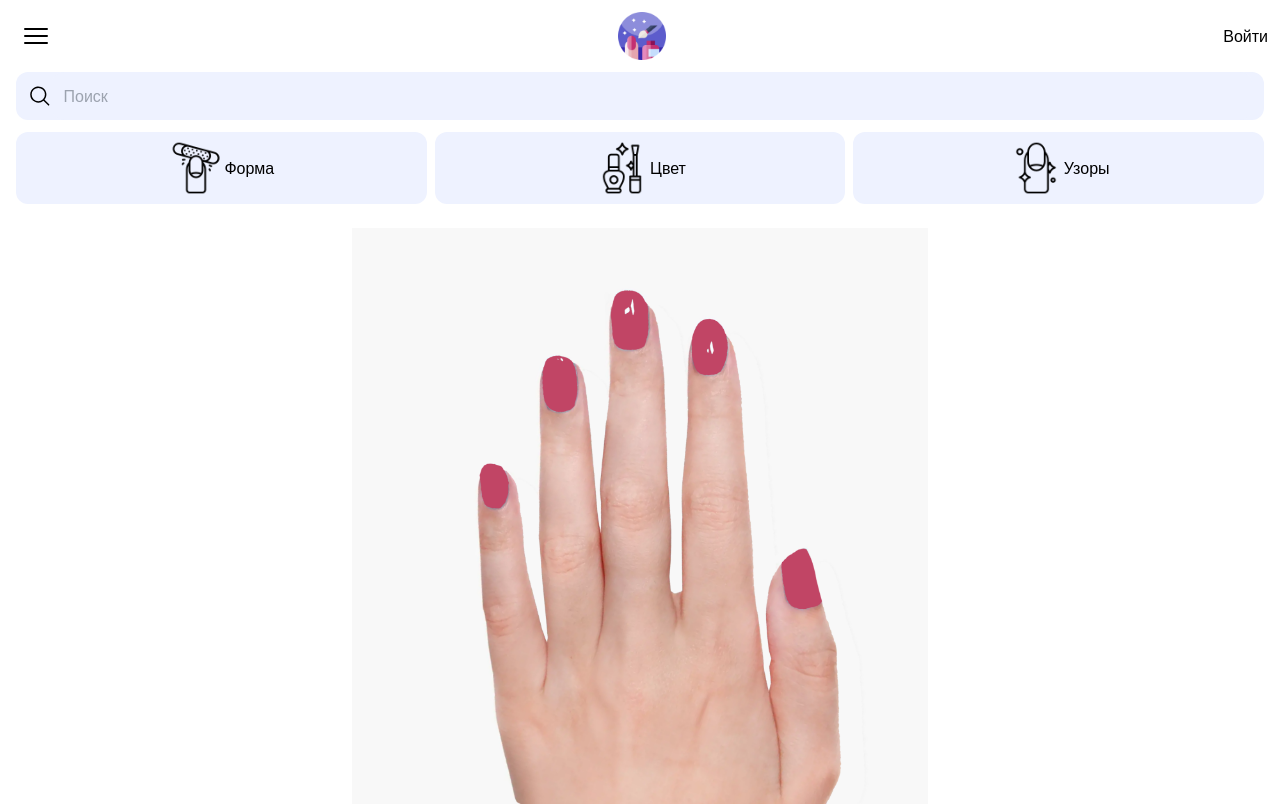
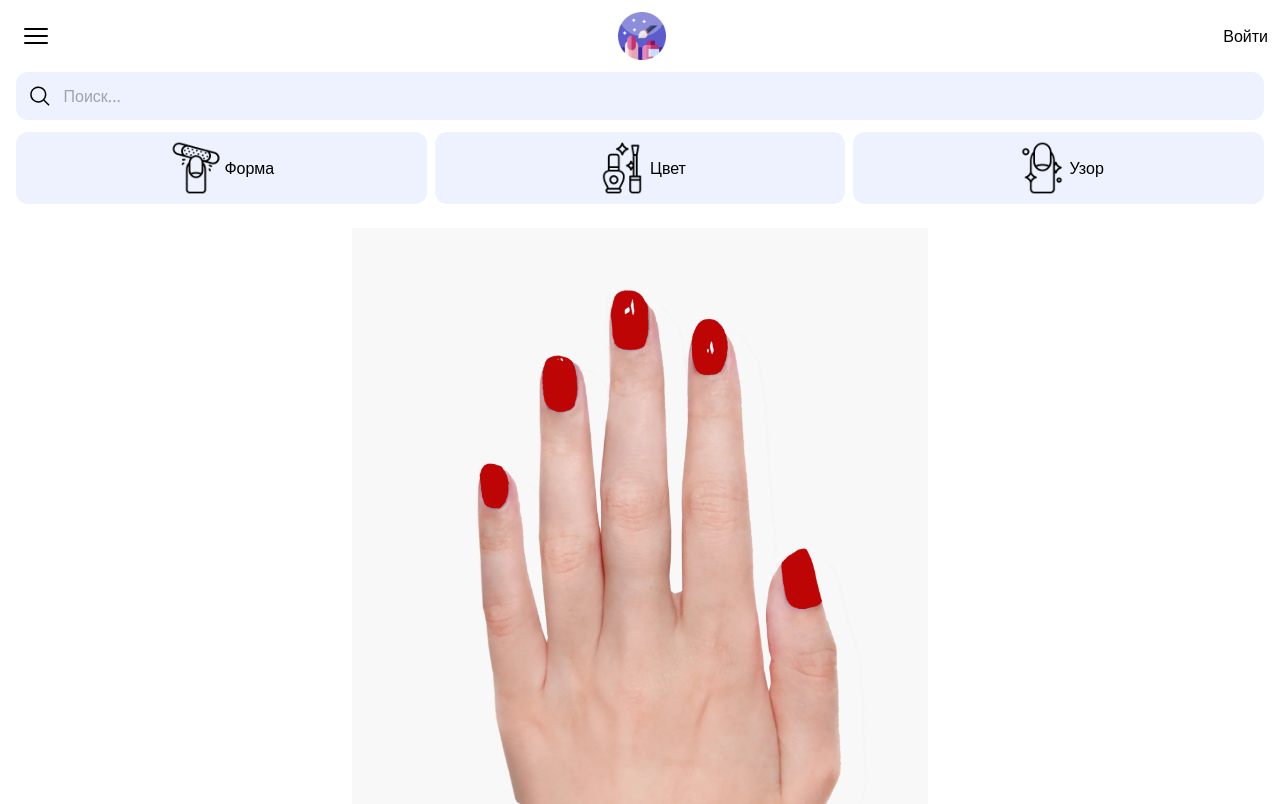
Before and after one commit to ChillFrog/nails-app, a Next.js app: page / in a window 1280 px wide. Built offline with nearby package versions, Linux system fonts and the light colour scheme.

Commit message:
optimized

```diff
--- a/components/Hero.js
+++ b/components/Hero.js
@@ -1,20 +1,22 @@
 import Image from "next/image";
-import { useState } from "react";
+import { useState, useEffect } from "react";
 import hand_hero from "../public/hand_2.png";
-import two_hands from "../public/2_hands_with_nails.jpg";
-import hand_pink from "../public/hand_pink_background.webp";
 import nail_form from "../public/sidebar_icons/nail_form.png";
 import nail_color from "../public/sidebar_icons/nail_color.png";
 import nail_effect from "../public/sidebar_icons/nail_effect.png";
 import { MagnifyingGlassIcon } from "@heroicons/react/24/solid";
 import { categories } from "../utils/nail-styles";
-import { ChromePicker } from "react-color";
+import { colors } from "../utils/colors-styles";
+import { HexColorPicker, HexColorInput } from "react-colorful";
 
-const buttonStyle =
+let colorId = 0;
+const menuButtonStyle =
   "flex items-center justify-center w-full mx-1 text-center font-medium rounded-xl py-2 px-2 bg-indigo-50";
+
 export default function Hero() {
+  const [palleteColor, setPalleteColor] = useState("#be0505");
+  const [colorsArray, setColorsArray] = useState([...colors]);
   const [open, setOpen] = useState("");
-  const [palleteColor, setPalleteColor] = useState("#C14565");
 
   return (
     <div className="flex flex-col ">
@@ -22,42 +24,79 @@ export default function Hero() {
         <MagnifyingGlassIcon className="w-6 h-6" />
         <input
           type="text"
-          placeholder="Поиск"
+          placeholder="Поиск..."
           className="p-3 font-medium w-full rounded-xl bg-indigo-50 outline-none"
         ></input>
       </div>
       <div className="flex flex-row justify-center mx-3">
-        <button onClick={() => setOpen("form")} className={buttonStyle}>
-          <Image src={nail_form} width={64} className="w-14" alt="nail form" />
-          Форма
-        </button>
-        <button onClick={() => setOpen("color")} className={buttonStyle}>
-          <Image
-            src={nail_color}
-            width={64}
-            className="w-14"
-            alt="nail color"
-          />
-          Цвет
-        </button>
-        <button onClick={() => setOpen("effect")} className={buttonStyle}>
-          <Image
-            src={nail_effect}
-            width={64}
-            className="w-14"
-            alt="nail effect"
-          />
-          Узоры
-        </button>
+        <MenuButton
+          src={nail_form}
+          alt="nail form"
+          text="Форма"
+          setOpen={setOpen}
+        />
+        <MenuButton
+          src={nail_color}
+          alt="nail color"
+          text="Цвет"
+          setOpen={setOpen}
+        />
+        <MenuButton
+          src={nail_effect}
+          alt="nail effect"
+          text="Узор"
+          setOpen={setOpen}
+        />
       </div>
+      <DropDown
+        open={open}
+        palleteColor={palleteColor}
+        setPalleteColor={setPalleteColor}
+        colorsArray={colorsArray}
+        setColorsArray={setColorsArray}
+      />
+
+      <div className="flex justify-center">
+        <Image
+          src={hand_hero}
+          alt="hand"
+          className="max-w-md md:max-w-xl overflow-hidden"
+          style={{
+            backgroundColor: `${palleteColor}`,
+          }}
+          priority={true}
+        />
+      </div>
+    </div>
+  );
+}
+
+function MenuButton({ setOpen, src, alt, text }) {
+  return (
+    <button onClick={() => setOpen(text)} className={menuButtonStyle}>
+      <Image src={src} width={64} className="w-14" alt={alt} />
+      {text}
+    </button>
+  );
+}
+
+function DropDown({
+  setColorsArray,
+  colorsArray,
+  open,
+  palleteColor,
+  setPalleteColor,
+}) {
+  return (
+    <>
       <div
         className={`flex snap-x overflow-auto bg-indigo-50 rounded-xl mt-3 mx-3 ease-in-out duration-300 ${
-          open == "form"
+          open == "Форма"
             ? "translate-y-0 opacity-100"
             : "-translate-y-3 duration-500 opacity-0"
         }`}
       >
-        {open === "form" &&
+        {open === "Форма" &&
           categories.map((category) => (
             <button
               key={category.name}
@@ -75,45 +114,41 @@ export default function Hero() {
       </div>
       <div
         className={`flex bg-indigo-50 rounded-xl  mx-3 mb-3 ease-in-out duration-300 ${
-          open == "color"
+          open == "Цвет"
             ? "translate-y-0 opacity-100"
             : "-translate-y-5 duration-500 opacity-0"
         }`}
       >
-        {open === "color" && (
+        {open === "Цвет" && (
           <div className="mx-3 mb-3 flex flex-row">
-            <ChromePicker
-              className="mt-3 "
-              color={palleteColor}
-              onChangeComplete={(color) => {
-                setPalleteColor(color.hex);
-              }}
-            />
+            <div>
+              <HexColorPicker
+                color={palleteColor}
+                onChange={setPalleteColor}
+                className="mt-3"
+              ></HexColorPicker>
+              <div className="flex">
+                <button
+                  onClick={() => setColorsArray([...colorsArray, palleteColor])}
+                  className="w-10 h-10 bg-white rounded-xl"
+                >
+                  +
+                </button>
+              </div>
+            </div>
             <div className="h-44 overflow-auto">
-              <ColorButton bg={"#000000"} onClick={setPalleteColor} />
-              <ColorButton bg={"#EAD894"} onClick={setPalleteColor} />
-              <ColorButton bg={"#E8DA35"} onClick={setPalleteColor} />
-              <ColorButton bg={"#D86C89"} onClick={setPalleteColor} />
-              <ColorButton bg={"#5AA7BF"} onClick={setPalleteColor} />
-              <ColorButton bg={"#7BEF7C"} onClick={setPalleteColor} />
-              <ColorButton bg={"#0E3B19"} onClick={setPalleteColor} />
-              <ColorButton bg={"#279E44"} onClick={setPalleteColor} />
+              {colorsArray.map((color) => (
+                <ColorButton
+                  key={color}
+                  bg={color}
+                  onClick={setPalleteColor}
+                ></ColorButton>
+              ))}
             </div>
           </div>
         )}
       </div>
-      <div className="flex justify-center">
-        <Image
-          src={hand_hero}
-          alt="hand"
-          className="max-w-md md:max-w-xl overflow-hidden"
-          style={{
-            backgroundColor: `${palleteColor}`,
-          }}
-          priority={true}
-        />
-      </div>
-    </div>
+    </>
   );
 }
 
--- a/package.json
+++ b/package.json
@@ -15,10 +15,13 @@
     "next": "^13.0.6",
     "react": "^18.2.0",
     "react-color": "^2.19.3",
+    "react-colorful": "^5.6.1",
     "react-dom": "^18.2.0"
   },
   "devDependencies": {
     "autoprefixer": "^10.4.13",
+    "eslint": "8.34.0",
+    "eslint-config-next": "13.1.6",
     "postcss": "^8.4.19",
     "tailwindcss": "^3.2.4"
   }
--- a/pages/_app.js
+++ b/pages/_app.js
@@ -1,4 +1,5 @@
 import "../styles/globals.css";
+import React from "react";
 import { Open_Sans } from "@next/font/google";
 
 const openSans = Open_Sans({
@@ -8,9 +9,11 @@ const openSans = Open_Sans({
 
 function MyApp({ Component, pageProps }) {
   return (
-    <main className={openSans.className}>
-      <Component {...pageProps} />
-    </main>
+    <React.StrictMode>
+      <main className={openSans.className}>
+        <Component {...pageProps} />
+      </main>
+    </React.StrictMode>
   );
 }
 
--- a/pages/index.js
+++ b/pages/index.js
@@ -1,5 +1,4 @@
 import Head from "next/head";
-import Image from "next/image";
 import React from "react";
 import Hero from "../components/Hero";
 import Sidebar from "../components/Sidebar";
@@ -10,10 +9,8 @@ export default function Home() {
     <div>
       <Head />
       <Navbar />
-      <div className="block">
-        <Sidebar />
-        <Hero />
-      </div>
+      <Sidebar />
+      <Hero />
     </div>
   );
 }
--- /dev/null
+++ b/utils/colors-styles.js
@@ -0,0 +1,10 @@
+export const colors = [
+  "#000000",
+  "#EAD894",
+  "#E8DA35",
+  "#D86C89",
+  "#5AA7BF",
+  "#7BEF7C",
+  "#0E3B19",
+  "#279E44",
+];
```
Also changed, not shown: .eslintrc.json (added), 1 other file (tests, documents, lock files or other folders).
